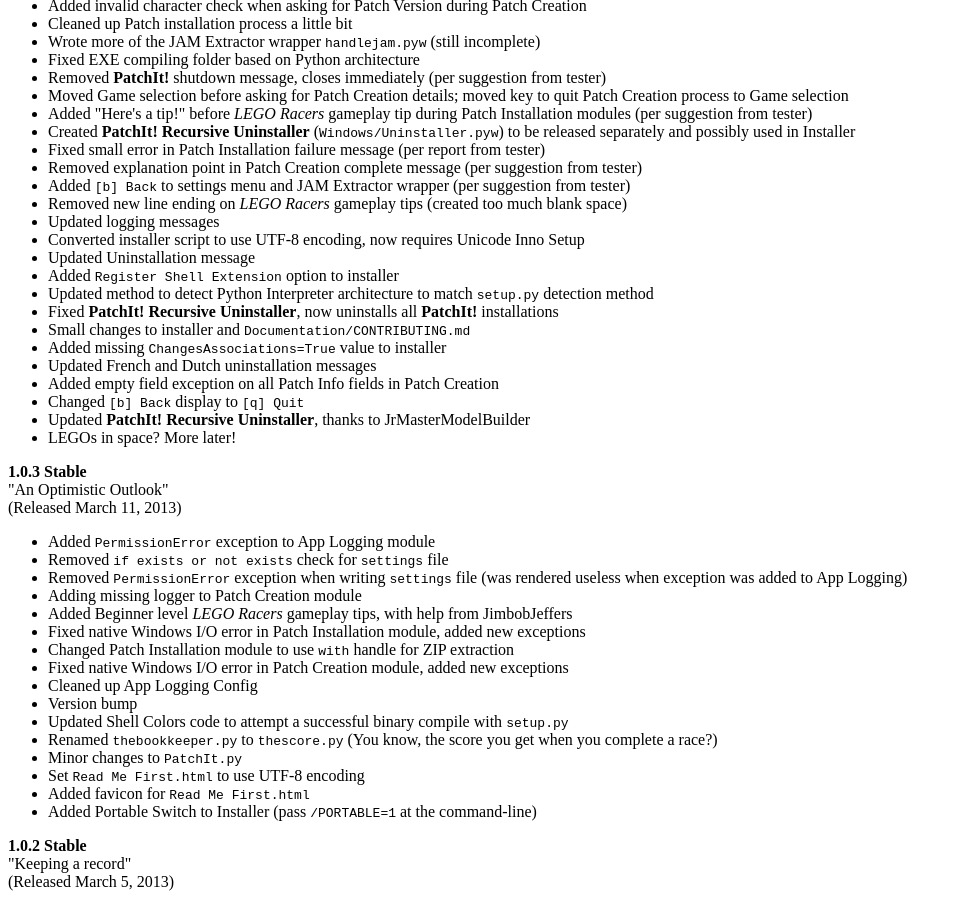
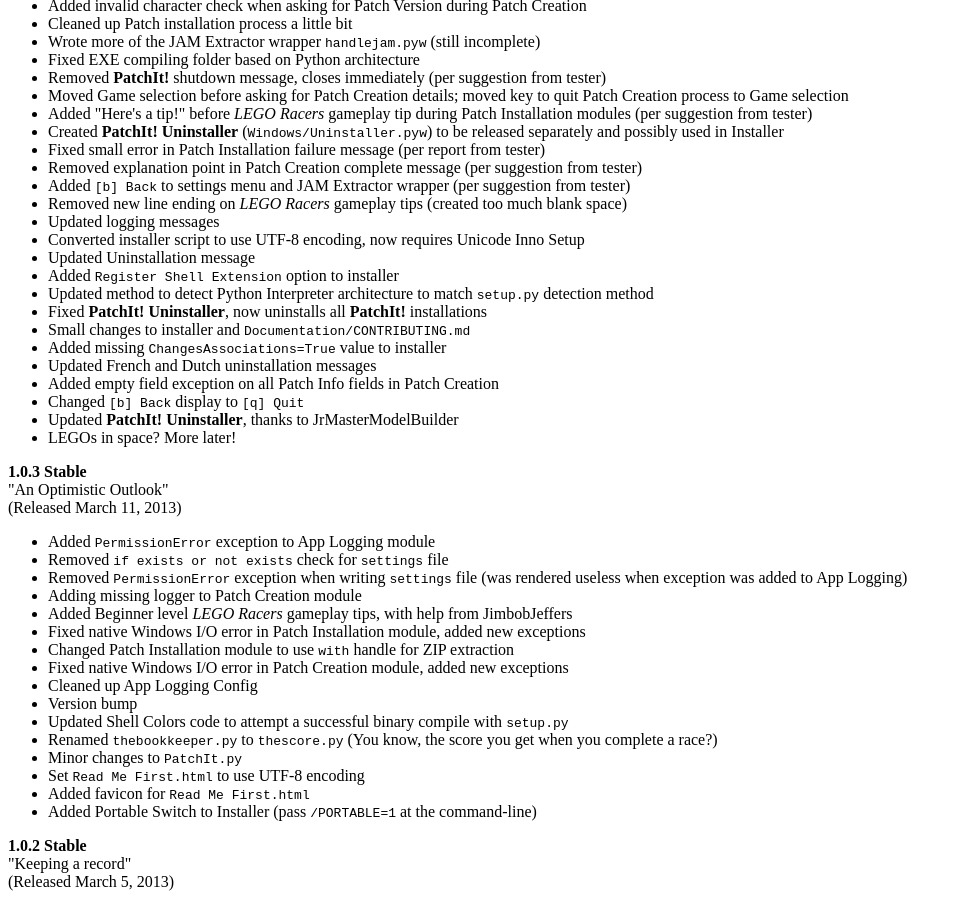
Before and after one commit to le717/PatchIt, a plain HTML site: page Documentation/Read Me First.html in a window 1280 px wide. Shown: the part 3772-4676 px from the top of the page, without its empty margins (0-962 px from the left). Drawn offline with Linux system fonts and the light colour scheme.

Commit message:
Renamed Uninstaller [ci skip]

```diff
--- a/Documentation/Read Me First.html
+++ b/Documentation/Read Me First.html
@@ -258,7 +258,7 @@ Patch Installation modules updated accordingly</li>
 <li>Removed <span class="bold">PatchIt!</span> shutdown message, closes immediately (per suggestion from tester)</li>
 <li>Moved Game selection before asking for Patch Creation details; moved key to quit Patch Creation process to Game selection</li>
 <li>Added "Here's a tip!" before <span class="italic">LEGO Racers</span> gameplay tip during Patch Installation modules (per suggestion from tester)</li>
-<li>Created <span class="bold">PatchIt! Recursive Uninstaller</span> (<code>Windows/Uninstaller.pyw</code>)
+<li>Created <span class="bold">PatchIt! Uninstaller</span> (<code>Windows/Uninstaller.pyw</code>)
 to be released separately and possibly used in Installer</li>
 <li>Fixed small error in Patch Installation failure message (per report from tester)</li>
 <li>Removed explanation point in Patch Creation complete message (per suggestion from tester)</li>
@@ -269,13 +269,13 @@ to be released separately and possibly used in Installer</li>
 <li>Updated Uninstallation message</li>
 <li>Added <code>Register Shell Extension</code> option to installer</li>
 <li>Updated method to detect Python Interpreter architecture to match <code>setup.py</code> detection method</li>
-<li>Fixed <span class="bold">PatchIt! Recursive Uninstaller</span>, now uninstalls all <span class="bold">PatchIt!</span> installations</li>
+<li>Fixed <span class="bold">PatchIt! Uninstaller</span>, now uninstalls all <span class="bold">PatchIt!</span> installations</li>
 <li>Small changes to installer and <code>Documentation/CONTRIBUTING.md</code></li>
 <li>Added missing <code>ChangesAssociations=True</code> value to installer</li>
 <li>Updated French and Dutch uninstallation messages</li>
 <li>Added empty field exception on all Patch Info fields in Patch Creation</li>
 <li>Changed <code>[b] Back</code> display to <code>[q] Quit</code></li>
-<li>Updated <span class="bold">PatchIt! Recursive Uninstaller</span>, thanks to JrMasterModelBuilder</li>
+<li>Updated <span class="bold">PatchIt! Uninstaller</span>, thanks to JrMasterModelBuilder</li>
 <li>LEGOs in space? More later!</li>
 </ul>
 
```
Also changed, not shown: 2 other files.
